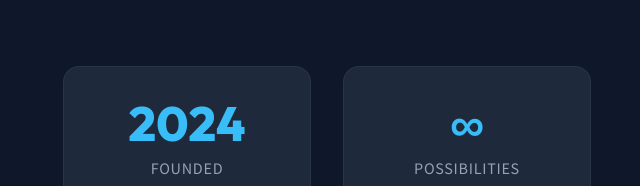
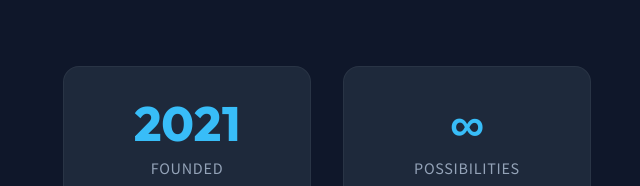
Before and after one commit to sakanosita-labs/sakanosita-org, a plain HTML site: page index.html in a window 1280 px wide. Shown: the part 963-1149 px from the top of the page, 609-1249 px from the left. Drawn offline with Linux system fonts and the light colour scheme.

Commit message:
Update founding year to 2021

```diff
--- a/index.html
+++ b/index.html
@@ -1,5 +1,6 @@
 <!DOCTYPE html>
 <html lang="ja">
+
 <head>
     <meta charset="UTF-8">
     <meta name="viewport" content="width=device-width, initial-scale=1.0">
@@ -7,9 +8,12 @@
     <meta name="description" content="坂ノ下ラボの公式ホームページです。技術で未来を創造する研究所。">
     <link rel="preconnect" href="https://fonts.googleapis.com">
     <link rel="preconnect" href="https://fonts.gstatic.com" crossorigin>
-    <link href="https://fonts.googleapis.com/css2?family=Noto+Sans+JP:wght@400;500;700&family=Outfit:wght@400;600;800&display=swap" rel="stylesheet">
+    <link
+        href="https://fonts.googleapis.com/css2?family=Noto+Sans+JP:wght@400;500;700&family=Outfit:wght@400;600;800&display=swap"
+        rel="stylesheet">
     <link rel="stylesheet" href="styles.css">
 </head>
+
 <body>
     <header class="header">
         <div class="container header-inner">
@@ -45,7 +49,7 @@
                     </div>
                     <div class="about-stat">
                         <div class="stat-item">
-                            <span class="stat-num">2024</span>
+                            <span class="stat-num">2021</span>
                             <span class="stat-label">Founded</span>
                         </div>
                         <div class="stat-item">
@@ -102,4 +106,5 @@
         </div>
     </footer>
 </body>
+
 </html>
```
